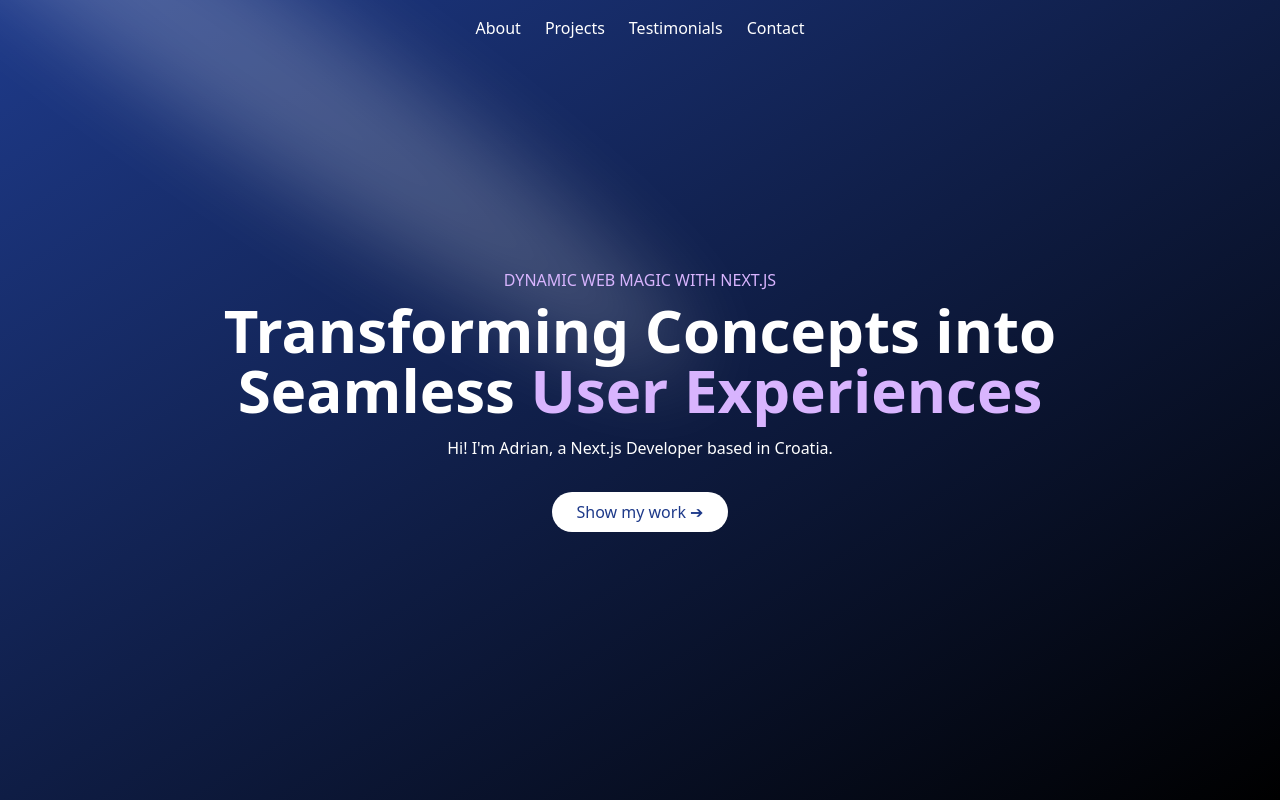
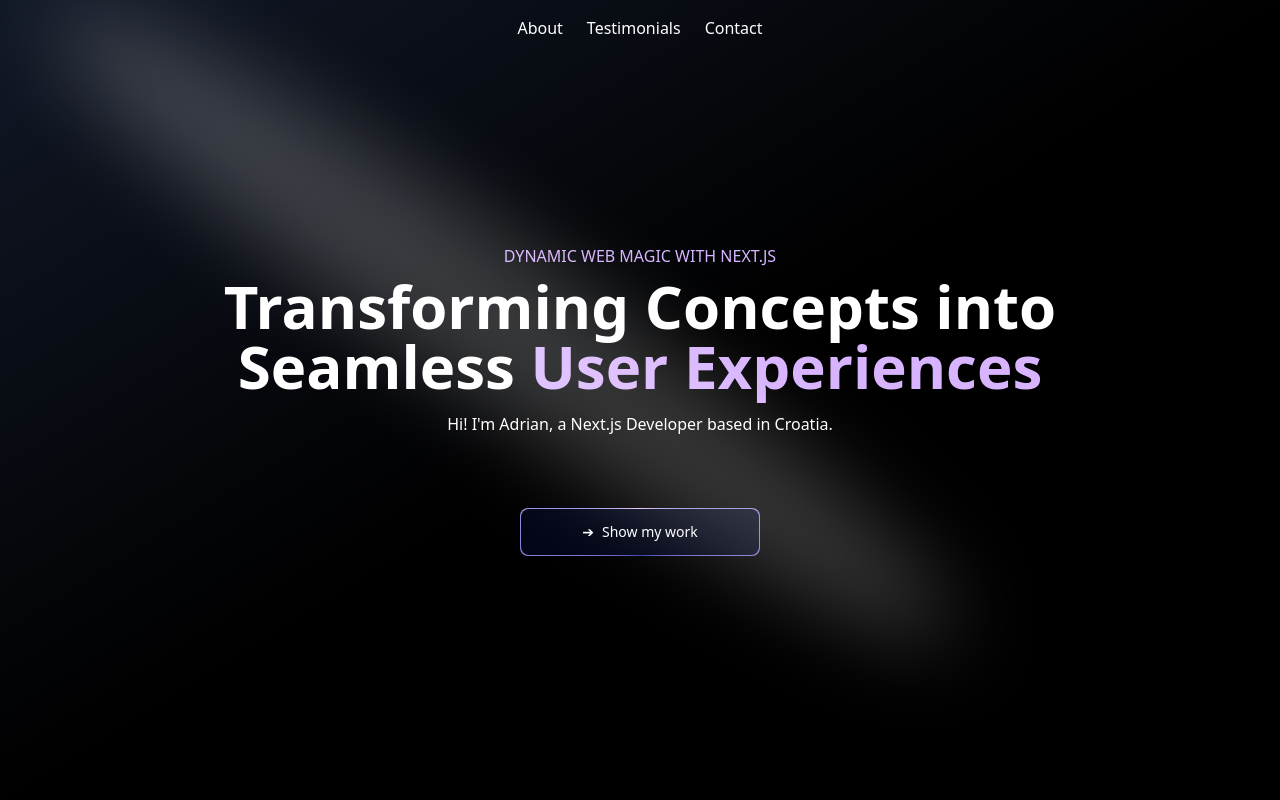
Before and after one commit to Sivasish48/TriCode, a React (Vite) app in the folder frontend/: page / in a window 1280 px wide. Built offline with nearby package versions, Linux system fonts and the light colour scheme.

Commit message:
got the perfect grading

```diff
--- a/frontend/package.json
+++ b/frontend/package.json
@@ -24,6 +24,7 @@
     "framer-motion": "^11.3.31",
     "react": "^18.3.1",
     "react-dom": "^18.3.1",
+    "react-element-to-jsx-string": "^15.0.0",
     "react-redux": "^9.1.2",
     "react-resizable-panels": "^2.1.0",
     "react-router-dom": "^6.26.1",
--- a/frontend/src/Pages/Landing.tsx
+++ b/frontend/src/Pages/Landing.tsx
@@ -1,34 +1,61 @@
-import React from "react";
-import { Spotlight } from "../components/ui/spotlight";
+import React from 'react';
+import { motion } from 'framer-motion';
+import { Spotlight } from '../components/ui/spotlight';
+import MagicButton from '../components/ui/Magicbutton';
 
-export default function Landing() {
+
+const Landing: React.FC = () => {
   return (
-    <div className="h-screen w-full bg-gradient-to-br from-blue-900 to-black overflow-hidden relative">
-      <Spotlight
-        className="-top-40 left-0 md:left-60 md:-top-20"
-        fill="white"
-      />
+    <div className="relative h-screen w-full overflow-hidden bg-gradient-to-br from-gray-900 via-black to-black">
+
+
+
+      <div className="absolute inset-0 bg-gradient-radial from-transparent to-blue-900/50" />
+
       <nav className="absolute top-0 left-0 right-0 p-4 z-20">
         <ul className="flex justify-center space-x-6 text-white">
-          <li><a href="#about" className="hover:text-purple-300">About</a></li>
-          <li><a href="#projects" className="hover:text-purple-300">Projects</a></li>
-          <li><a href="#testimonials" className="hover:text-purple-300">Testimonials</a></li>
-          <li><a href="#contact" className="hover:text-purple-300">Contact</a></li>
+          {['About', 'Testimonials', 'Contact'].map((item) => (
+            <motion.li key={item} whileHover={{ scale: 1.1 }} whileTap={{ scale: 0.9 }}>
+              <a href={`#${item.toLowerCase()}`} className="hover:text-purple-300 transition-colors">{item}</a>
+            </motion.li>
+          ))}
         </ul>
       </nav>
+
       <div className="flex flex-col items-center justify-center h-full text-center px-4 relative z-10">
-        <p className="text-purple-300 mb-2">DYNAMIC WEB MAGIC WITH NEXT.JS</p>
-        <h1 className="text-4xl md:text-6xl font-bold text-white mb-4">
+
+        <motion.p
+          className="text-purple-300 mb-2"
+          initial={{ opacity: 0, y: 20 }}
+          animate={{ opacity: 1, y: 0 }}
+          transition={{ delay: 0.2 }}
+        >
+          <Spotlight className='bg-blue h-50'/>
+          DYNAMIC WEB MAGIC WITH NEXT.JS
+        </motion.p>
+        <motion.h1
+          className="text-4xl md:text-6xl font-bold text-white mb-4"
+          initial={{ opacity: 0, y: 20 }}
+          animate={{ opacity: 1, y: 0 }}
+          transition={{ delay: 0.4 }}
+        >
           Transforming Concepts into<br />
           Seamless <span className="text-purple-300">User Experiences</span>
-        </h1>
-        <p className="text-white mb-8">
+        </motion.h1>
+        <motion.p
+          className="text-white mb-8"
+          initial={{ opacity: 0, y: 20 }}
+          animate={{ opacity: 1, y: 0 }}
+          transition={{ delay: 0.6 }}
+        >
           Hi! I'm Adrian, a Next.js Developer based in Croatia.
-        </p>
-        <button className="bg-white text-blue-900 px-6 py-2 rounded-full hover:bg-purple-300 transition duration-300">
-          Show my work ➔
-        </button>
+        </motion.p>
+
+          <MagicButton title="Show my work" icon={<span className="text-white">➔</span>} position="left" />
+
       </div>
     </div>
   );
-}
+};
+
+export default Landing;
--- /dev/null
+++ b/frontend/src/components/ui/Magicbutton.tsx
@@ -0,0 +1,44 @@
+import React from "react";
+
+/**
+ *  UI: border magic from tailwind css btns
+ *  Link: https://ui.aceternity.com/components/tailwindcss-buttons
+ *
+ *  change border radius to rounded-lg
+ *  add margin of md:mt-10
+ *  remove focus:ring-2 focus:ring-slate-400 focus:ring-offset-2 focus:ring-offset-slate-50
+ */
+const MagicButton = ({
+  title,
+  icon,
+  position,
+  handleClick,
+  otherClasses,
+}: {
+  title: string;
+  icon: React.ReactNode;
+  position: string;
+  handleClick?: () => void;
+  otherClasses?: string;
+}) => {
+  return (
+    <button
+      className="relative inline-flex h-12 w-full md:w-60 md:mt-10 overflow-hidden rounded-lg p-[1px] focus:outline-none"
+      onClick={handleClick}
+    >
+      <span className="absolute inset-[-1000%] animate-[spin_2s_linear_infinite] bg-[conic-gradient(from_90deg_at_50%_50%,#E2CBFF_0%,#393BB2_50%,#E2CBFF_100%)]" />
+
+      {/* remove px-3 py-1, add px-5 gap-2 */}
+      <span
+        className={`inline-flex h-full w-full cursor-pointer items-center justify-center rounded-lg
+             bg-slate-950 px-7 text-sm font-medium text-white backdrop-blur-3xl gap-2 ${otherClasses}`}
+      >
+        {position === "left" && icon}
+        {title}
+        {position === "right" && icon}
+      </span>
+    </button>
+  );
+};
+
+export default MagicButton;
--- a/frontend/src/index.css
+++ b/frontend/src/index.css
@@ -67,3 +67,19 @@
     @apply bg-background text-foreground;
   }
 }
+
+@keyframes twinkle {
+  0% { opacity: 0; }
+  50% { opacity: 1; }
+  100% { opacity: 0; }
+}
+
+.star {
+  position: absolute;
+  width: 2px;
+  height: 2px;
+  background-color: white;
+  border-radius: 50%;
+  opacity: 0;
+  animation: twinkle 5s infinite;
+}
--- a/frontend/tailwind.config.ts
+++ b/frontend/tailwind.config.ts
@@ -77,6 +77,15 @@ export default {
             transform: "translate(-50%,-40%) scale(1)",
           },
         },
+        shimmer: {
+          from: {
+            backgroundPosition: "0 0",
+          },
+          to: {
+            backgroundPosition: "-200% 0",
+          },
+        },
+
       },
       animation: {
         "accordion-down": "accordion-down 0.2s ease-out",
```
Also changed, not shown: 1 other file (tests, documents, lock files or other folders).
